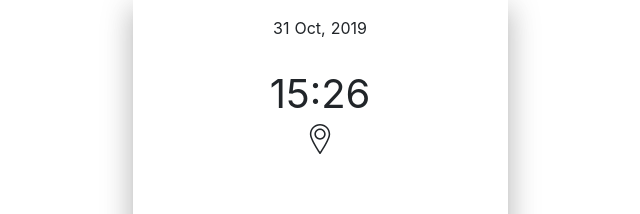
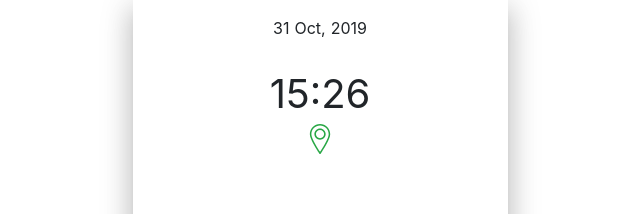
Before and after one commit to nat-davydova/weather-app-react, a React (Create React App) app in the folder weather-app-react/: page / in a window 1280 px wide. Shown: the part 67-281 px from the top of the page, without its empty margins (320-960 px from the left). Built offline with nearby package versions, Linux system fonts and the light colour scheme.

Commit message:
Location: location icon

```diff
--- a/weather-app-react/src/components/Location/Location.js
+++ b/weather-app-react/src/components/Location/Location.js
@@ -23,9 +23,12 @@ const location = (props) => {
 
 				<div className={locationClasses}>
 
-					<Icon size={'sm'}>
-						<LocationIcon/>
-					</Icon>
+					<div className="text-success">
+						<Icon size={'sm'}>
+							<LocationIcon/>
+						</Icon>
+					</div>
+
 
 				</div>
 
--- a/weather-app-react/src/components/Miscellanious/Icon/Icon.module.scss
+++ b/weather-app-react/src/components/Miscellanious/Icon/Icon.module.scss
@@ -4,6 +4,7 @@ $icon--md: 80px;
 $icon--lg: 150px;
 
 .icon {
+	display: inline-block;
 
 	svg {
 		width: 100%;
```
